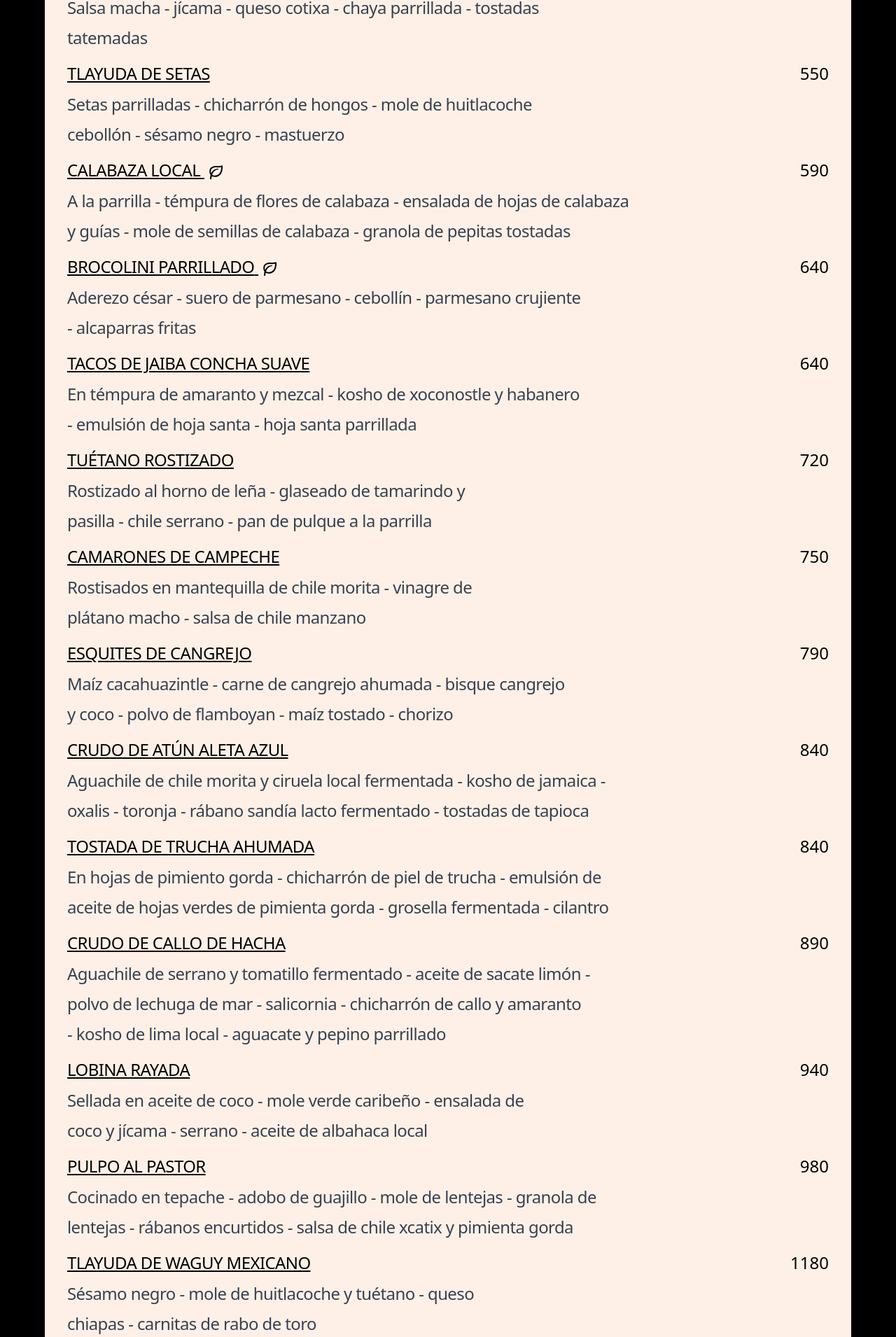
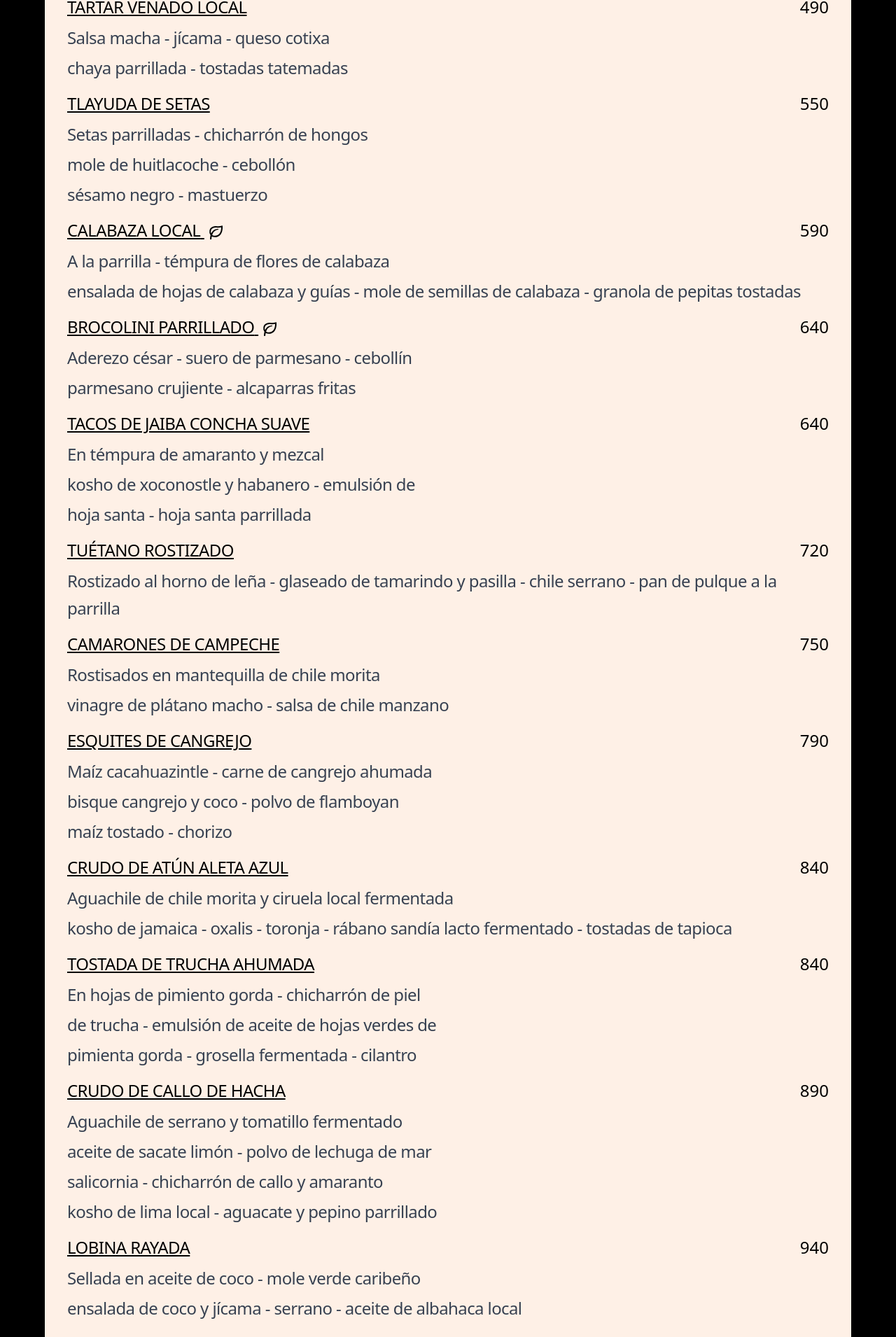
Before and after one commit to LuisLescano988/newMenuArca, a React app: page /carta in a window 1280 px wide. Shown: the part 251-2161 px from the top of the page at 70% size. Built offline with nearby package versions, Linux system fonts and the light colour scheme; the HTML template or start-up script is replaced by a standard one.

Commit message:
fix: width carta

```diff
--- a/src/views/Carta.jsx
+++ b/src/views/Carta.jsx
@@ -23,85 +23,85 @@ const Carta = () => {
   const menuItems = [
     {
       "name": "DZIKILPAK",
-      "description": "Dip de pepitas ahumadas - miso de pepitas - flor de calabaza -\ncilantro criollo - aceite de cebollín - tostadas tatemadas",
+      "description": "Dip de pepitas ahumadas - miso de pepitas\nflor de calabaza - cilantro criollo\n aceite de cebollín - tostadas tatemadas",
       "price": "390",
       "isVegetarian": true
     },
     {
       "name": "TARTAR VENADO LOCAL",
-      "description": "Salsa macha - jícama - queso cotixa - chaya parrillada - tostadas\ntatemadas",
+      "description": "Salsa macha - jícama - queso cotixa\nchaya parrillada - tostadas tatemadas",
       "price": "490"
     },
     {
       "name": "TLAYUDA DE SETAS",
-      "description": "Setas parrilladas - chicharrón de hongos - mole de huitlacoche\ncebollón - sésamo negro - mastuerzo",
+      "description": "Setas parrilladas - chicharrón de hongos\nmole de huitlacoche - cebollón\nsésamo negro - mastuerzo",
       "price": "550"
     },
     {
       "name": "CALABAZA LOCAL",
-      "description": "A la parrilla - témpura de flores de calabaza - ensalada de hojas de calabaza\ny guías - mole de semillas de calabaza - granola de pepitas tostadas",
+      "description": "A la parrilla - témpura de flores de calabaza\nensalada de hojas de calabaza y guías - mole de semillas de calabaza - granola de pepitas tostadas",
       "price": "590",
       "isVegetarian": true
     },
     {
       "name": "BROCOLINI PARRILLADO",
-      "description": "Aderezo césar - suero de parmesano - cebollín - parmesano crujiente\n- alcaparras fritas",
+      "description": "Aderezo césar - suero de parmesano - cebollín\nparmesano crujiente - alcaparras fritas",
       "price": "640",
       "isVegetarian": true
     },
     {
       "name": "TACOS DE JAIBA CONCHA SUAVE",
-      "description": "En témpura de amaranto y mezcal - kosho de xoconostle y habanero\n- emulsión de hoja santa - hoja santa parrillada",
+      "description": "En témpura de amaranto y mezcal\nkosho de xoconostle y habanero - emulsión de\nhoja santa - hoja santa parrillada",
       "price": "640"
     },
     {
       "name": "TUÉTANO ROSTIZADO",
-      "description": "Rostizado al horno de leña - glaseado de tamarindo y\npasilla - chile serrano - pan de pulque a la parrilla",
+      "description": "Rostizado al horno de leña - glaseado de tamarindo y pasilla - chile serrano - pan de pulque a la parrilla",
       "price": "720"
     },
     {
       "name": "CAMARONES DE CAMPECHE",
-      "description": "Rostisados en mantequilla de chile morita - vinagre de\nplátano macho - salsa de chile manzano",
+      "description": "Rostisados en mantequilla de chile morita\nvinagre de plátano macho - salsa de chile manzano",
       "price": "750"
     },
     {
       "name": "ESQUITES DE CANGREJO",
-      "description": "Maíz cacahuazintle - carne de cangrejo ahumada - bisque cangrejo\ny coco - polvo de flamboyan - maíz tostado - chorizo",
+      "description": "Maíz cacahuazintle - carne de cangrejo ahumada\nbisque cangrejo y coco - polvo de flamboyan\nmaíz tostado - chorizo",
       "price": "790"
     },
     {
       "name": "CRUDO DE ATÚN ALETA AZUL",
-      "description": "Aguachile de chile morita y ciruela local fermentada - kosho de jamaica -\noxalis - toronja - rábano sandía lacto fermentado - tostadas de tapioca",
+      "description": "Aguachile de chile morita y ciruela local fermentada\nkosho de jamaica - oxalis - toronja - rábano sandía lacto fermentado - tostadas de tapioca",
       "price": "840"
     },
     {
       "name": "TOSTADA DE TRUCHA AHUMADA",
-      "description": "En hojas de pimiento gorda - chicharrón de piel de trucha - emulsión de\naceite de hojas verdes de pimienta gorda - grosella fermentada - cilantro",
+      "description": "En hojas de pimiento gorda - chicharrón de piel\n de trucha - emulsión de aceite de hojas verdes de\n pimienta gorda - grosella fermentada - cilantro",
       "price": "840"
     },
     {
       "name": "CRUDO DE CALLO DE HACHA",
-      "description": "Aguachile de serrano y tomatillo fermentado - aceite de sacate limón -\npolvo de lechuga de mar - salicornia - chicharrón de callo y amaranto\n- kosho de lima local - aguacate y pepino parrillado",
+      "description": "Aguachile de serrano y tomatillo fermentado\naceite de sacate limón - polvo de lechuga de mar\nsalicornia - chicharrón de callo y amaranto\nkosho de lima local - aguacate y pepino parrillado",
       "price": "890"
     },
     {
       "name": "LOBINA RAYADA",
-      "description": "Sellada en aceite de coco - mole verde caribeño - ensalada de\ncoco y jícama - serrano - aceite de albahaca local",
+      "description": "Sellada en aceite de coco - mole verde caribeño\nensalada de coco y jícama - serrano - aceite de albahaca local",
       "price": "940"
     },
     {
       "name": "PULPO AL PASTOR",
-      "description": "Cocinado en tepache - adobo de guajillo - mole de lentejas - granola de\nlentejas - rábanos encurtidos - salsa de chile xcatix y pimienta gorda",
+      "description": "Cocinado en tepache - adobo de guajillo\nmole de lentejas - granola de lentejas\nsalsa de chile xcatix y pimienta gorda\nrábanos encurtidos",
       "price": "980"
     },
     {
       "name": "TLAYUDA DE WAGUY MEXICANO",
-      "description": "Sésamo negro - mole de huitlacoche y tuétano - queso\nchiapas - carnitas de rabo de toro",
+      "description": "Sésamo negro - mole de huitlacoche y tuétano\nqueso chiapas - carnitas de rabo de toro",
       "price": "1180"
     },
     {
       "name": "CARNITAS DE LECHÓN",
-      "description": "Ahumadas en madera de canela fresca - reducción de orejón -\nverdogala - vinagre de mucílago de cacao local - aceite de hojas\nverdes de canela - tortillas",
+      "description": "Ahumadas en madera de canela fresca\nvinagre de mucílago de cacao local - reducción de orejón verdogala - aceite de hojas verdes de canela\ntortillas",
       "price": "1240"
     },
     {
```
